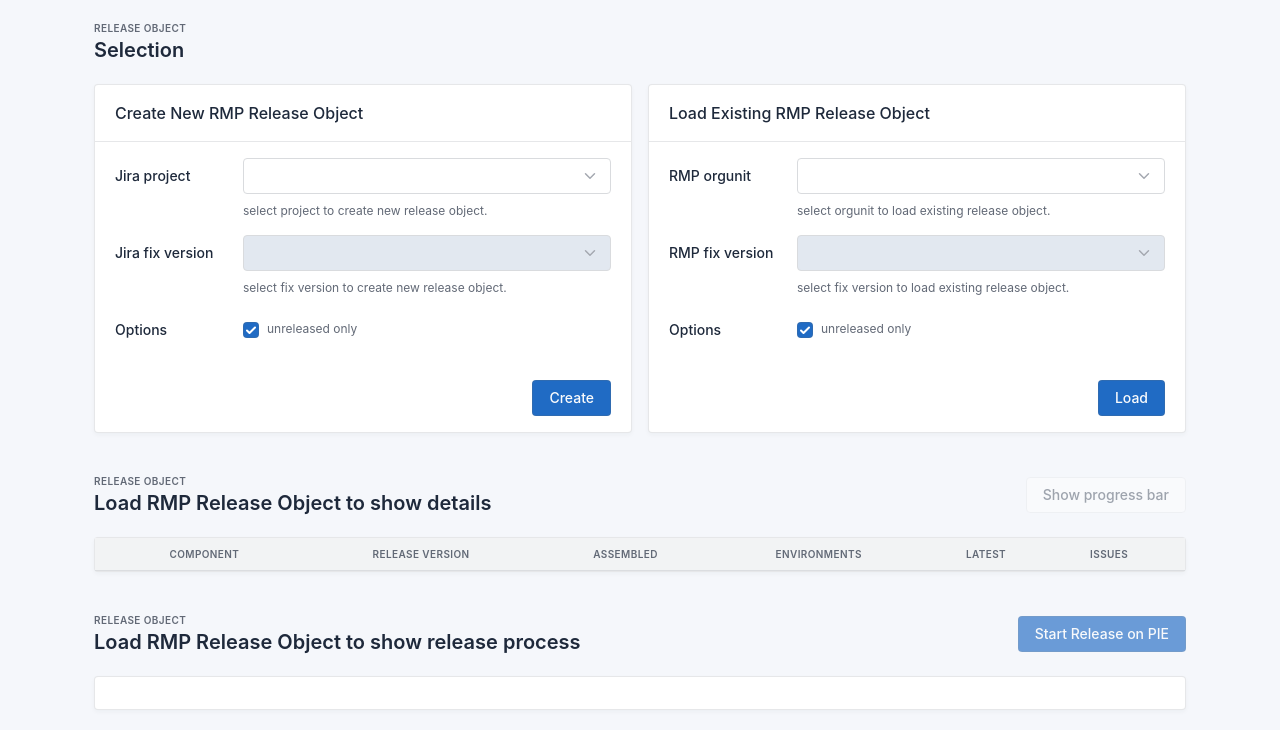
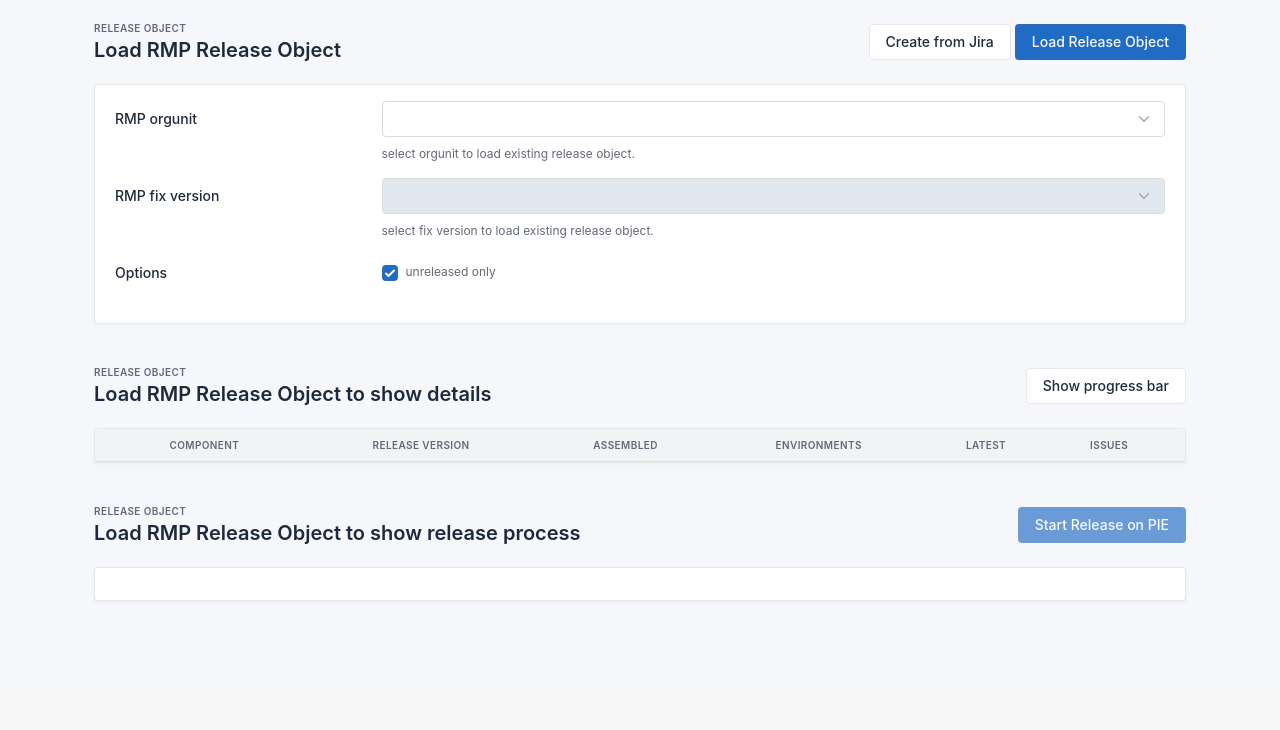
Before and after one commit to AaronXuHuang/rmp, a Django app: page /releaseobject/ in a window 1280 px wide. Shown: the part 112-842 px from the top of the page. After the commit the page ends 713 px from the top, so only its background shows below. Run offline with Django 3.2, Linux system fonts and the light colour scheme; lists and menus that the app fills with data are empty; parts of the project's set-up code (start-up, migrations or seed data) failed here and were passed over; some libraries are stand-ins or nearby versions.

Commit message:
Update releaseobject.html
new load field
add release process logic

```diff
--- a/ReleaseManagementProcess/app_releaseobject/templates/releaseobject.html
+++ b/ReleaseManagementProcess/app_releaseobject/templates/releaseobject.html
@@ -132,13 +132,62 @@
             Release Object
           </div>
           <h2 id='title_selection' class="page-title">
-            Selection
+            Load RMP Release Object
           </h2>
+        </div>
+        <div class="col-12 col-md-auto ms-auto d-print-none">
+          <button id='test' class="btn" data-bs-toggle="offcanvas" href="#offcanvasTop" role="button" aria-controls="offcanvasTop">
+            Create from Jira
+          </button>
+          <button class="btn btn-primary" data-bs-toggle="offcanvas" href="#offcanvasTop" role="button" aria-controls="offcanvasTop"  onclick="load_ro()">
+            Load Release Object
+          </button>
         </div>
       </div>
     </div>
   </div>
   <div class="page-body">
+    <div class="container-xl">
+      <div class="row row-cards">
+        <div class="col-md-12">
+          <div class="card">
+            <div class="card-body">
+              <div class="form-group mb-3 row">
+                <label class="form-label col-3 col-form-label">RMP orgunit</label>
+                <div class="col">
+                  <select id="rmp_orgunit" class="form-select" onchange="read_rmp_fix_version()">
+                    <option disabled selected value style="display:none"> </option>
+                    <option value="BUX">BUX</option>
+                    <option value="CBS">CBS</option>
+                    <option value="GWA">GWA</option>
+                  </select>
+                  <small class="form-hint">select orgunit to load existing release object.</small>
+                </div>
+              </div>
+              <div class="form-group mb-3 row">
+                <label class="form-label col-3 col-form-label">RMP fix version</label>
+                <div class="col">
+                  <select id="rmp_fix_version" class="form-select" disabled="">
+                  </select>
+                  <small class="form-hint">select fix version to load existing release object.</small>
+                </div>
+              </div>
+              <div class="form-group mb-3 row">
+                <label class="form-label col-3 col-form-label">Options</label>
+                <div class="col">
+                  <label class="form-check" style="margin-top: .5rem">
+                    <input id="rmp_released_only" class="form-check-input" type="checkbox" checked="" onclick="read_rmp_fix_version()">
+                    <small class="form-hint">unreleased only</small>
+                  </label>
+                </div>
+              </div>
+            </div>
+          </div>
+        </div>
+      </div>
+    </div>
+  </div>
+  <div class="page-body"  style="display:none">
     <div class="container-xl">
       <div class="row row-cards">
         <div class="col-md-6">
@@ -181,52 +230,6 @@
                   <div class="col"></div>
                   <div class="col-auto">
                     <button class="btn btn-primary" data-bs-toggle="offcanvas" href="#offcanvasTop" role="button" aria-controls="offcanvasTop" onclick="create_ro()">Create</button>
-                  </div>
-                </div>
-              </div>
-            </div>
-          </div>
-        </div>
-        <div class="col-md-6">
-          <div class="card">
-            <div class="card-header">
-              <h3 class="card-title">Load Existing RMP Release Object</h3>
-            </div>
-            <div class="card-body">
-              <div class="form-group mb-3 row">
-                <label class="form-label col-3 col-form-label">RMP orgunit</label>
-                <div class="col">
-                  <select id="rmp_orgunit" class="form-select" onchange="read_rmp_fix_version()">
-                    <option disabled selected value style="display:none"> </option>
-                    <option value="BUX">BUX</option>
-                    <option value="CBS">CBS</option>
-                    <option value="GWA">GWA</option>
-                  </select>
-                  <small class="form-hint">select orgunit to load existing release object.</small>
-                </div>
-              </div>
-              <div class="form-group mb-3 row">
-                <label class="form-label col-3 col-form-label">RMP fix version</label>
-                <div class="col">
-                  <select id="rmp_fix_version" class="form-select" disabled="">
-                  </select>
-                  <small class="form-hint">select fix version to load existing release object.</small>
-                </div>
-              </div>
-              <div class="form-group mb-3 row">
-                <label class="form-label col-3 col-form-label">Options</label>
-                <div class="col">
-                  <label class="form-check" style="margin-top: .5rem">
-                    <input id="rmp_released_only" class="form-check-input" type="checkbox" checked="" onclick="read_rmp_fix_version()">
-                    <small class="form-hint">unreleased only</small>
-                  </label>
-                </div>
-              </div>
-              <div class="form-footer">
-                <div class="row align-items-center">
-                  <div class="col"></div>
-                  <div class="col-auto">
-                    <button class="btn btn-primary" data-bs-toggle="offcanvas" href="#offcanvasTop" role="button" aria-controls="offcanvasTop" onclick="load_ro()">Load</button>
                   </div>
                 </div>
               </div>
@@ -462,29 +465,17 @@
 <script>
   env = 'PIE'
   state_timeId = ''
+  running_id = ''
+  bux_test = {
+    'PIE': '',
+    'STG': '',
+    'PROD': ''
+  }
 </script>
 
 <script type='text/javascript'>
   window.onload = function () {
-    opacity = 10;
-    interval = 1
-    op='plus'
-    timeId = setInterval(function () {
-      if (op=='plus') {
-        opacity = opacity - interval
-      }
-      else {
-        opacity = opacity + interval
-      }
-      if (opacity == 0) {
-        //clearInterval(timeId);
-        op = 'minor'
-      }
-      if (opacity == 10) {
-        op='plus'
-      }
-      $("#test").css({'opacity':opacity/10})
-    }, 100);
+
   }
 </script>
 
@@ -820,6 +811,11 @@
         $('#modal-content').text("Close BUX release, and RMP Release Object will be locked")
         $('#confirm-yes').text('Yes, close release')
         $('#confirm-yes').attr("onclick", "release_process_bux('RELEASED')")
+        env = "CLOSED"
+      }
+      else if (env == "CLOSED") {
+        $('#modal-content').text("BUX release has been closed")
+        $('#confirm-yes').text('Close')
       }
     }
   }
@@ -904,21 +900,25 @@
 <script type='text/javascript'>
   function update_step_buttons(items) {
     for (key in items) {
-      $('#' + key).text(items[key]['text'])
-      if (key == 'pie-test') {
-        console.log(key)
-      }
+      var button_id = '#' + key
+      $(button_id).text(items[key]['text'])
       if (items[key]['status'] == 'running') {
-        $('#' + key).attr("disabled", false)
-        $('#' + key).css({'background-color': '#206bc4', 'border-color': '#206bc4'})
+        $(button_id).attr("disabled", false)
+        $(button_id).css({'background-color': '#206bc4', 'border-color': '#206bc4'})
+        if ('' == running_id) {
+          button_flash(button_id, 'start')
+        }
       }
       else if (items[key]['status'] == 'done') {
-        $('#' + key).attr("disabled", false)
-        $('#' + key).css({'background-color': '#21BA45', 'border-color': '#21BA45'})
+        $(button_id).attr("disabled", false)
+        $(button_id).css({'background-color': '#21BA45', 'border-color': '#21BA45'})
+        if (button_id == running_id) {
+          button_flash(button_id, 'stop')
+        }
       }
       else{
-        $('#' + key).attr("disabled", true)
-        $('#' + key).css({'background-color': '#767676', 'border-color': '#767676'})
+        $(button_id).attr("disabled", true)
+        $(button_id).css({'background-color': '#767676', 'border-color': '#767676'})
       }
     }
   }
@@ -929,6 +929,7 @@
     var start_button_text
     var test_button
     var test_button_text
+    var cur_env
     $.ajax({
       url: '/releaseobject/process/test/update/',
       type: 'GET',
@@ -939,6 +940,7 @@
         env: env
       }
     })
+    cur_env = env
     if (env == 'PIE') {
       env = 'STG'
       start_button_text = "Start Release on STG"
@@ -957,10 +959,16 @@
       test_button = "#prod-test"
       test_button_text = "PROD tested"
     }
-    $('#start-release').text(start_button_text)
-    $('#start-release').attr("disabled", false)
-    $(test_button).text(test_button_text)
-    $(test_button).css({'background-color': '#21BA45', 'border-color': '#21BA45'})
+    if (bux_test[cur_env] == '') {
+      $('#start-release').text(start_button_text)
+      $('#start-release').attr("disabled", false)
+      $(test_button).text(test_button_text)
+      $(test_button).css({'background-color': '#21BA45', 'border-color': '#21BA45'})
+      $(test_button).attr("data-bs-toggle", "")
+      $(test_button).attr("data-bs-target", "")
+      button_flash(test_button, 'stop')
+      bux_test[cur_env] = 'tested'
+    }
   }
 </script>
 
@@ -978,4 +986,29 @@
   }
 </script>
 
+<script type='text/javascript'>
+  function button_flash(id, action) {
+    if (action == 'stop') {
+      running_id = ''
+      clearInterval(timeId)
+      $(id).css({'opacity': 1})
+    }
+    else {
+      var opacity = 0
+      var interval = 1
+      timeId = setInterval(function () {
+        running_id = id
+        opacity = opacity + interval
+        if (opacity == 0) {
+          interval = 1
+        }
+        if (opacity == 10) {
+          interval = -1
+        }
+        $(id).css({'opacity':opacity/10})
+      }, 100)
+    }
+  }
+</script>
+
 {% endblock %}
```
